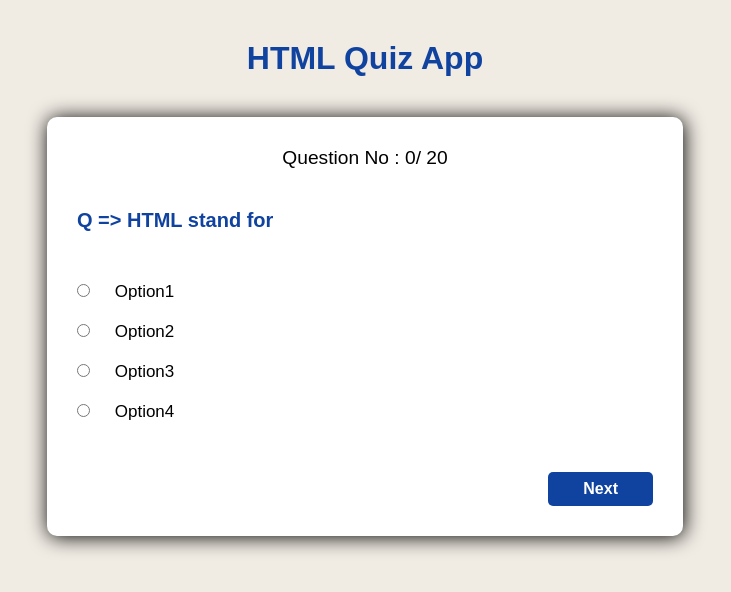
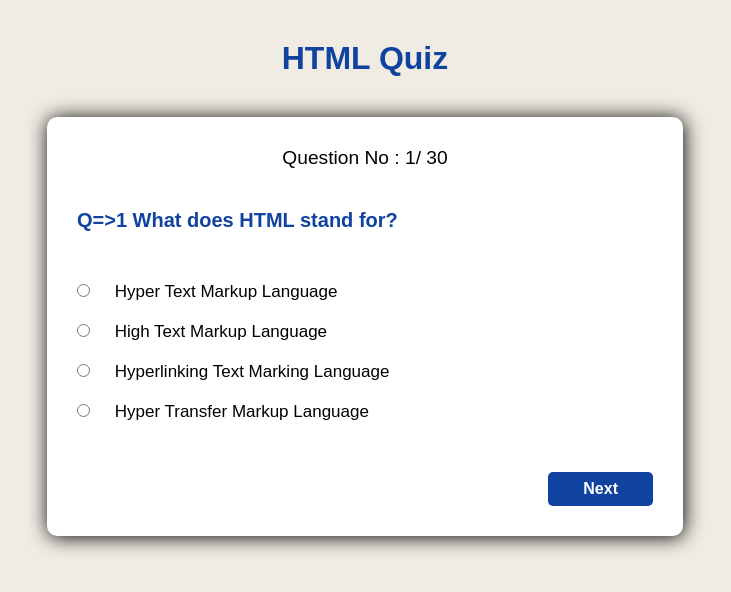
Before and after one commit to qadir2005/Quiz-App, a plain HTML site: page index.html in a window 1280 px wide. Shown: the whole page, without its empty margins (275-1006 px from the left). Drawn offline with Linux system fonts and the light colour scheme.

Commit message:
Update index.html

```diff
--- a/index.html
+++ b/index.html
@@ -9,7 +9,7 @@
 </head>
 <body>
 <div class="body">
-    <h1>HTML Quiz App </h1>
+    <h1>HTML Quiz </h1>
     <div class="container">
         <p class="questions"> Question No : <span id="quNo">0</span>/ <span class="totalQuestion">20</span></p>
         <p class="question">Q =>  HTML stand for</p>
@@ -38,6 +38,6 @@
         </div>
     </div>
 </div>
-<script src="script.js"></script=>
+<script src="script.js"></script>
 </body>
 </html>
```
